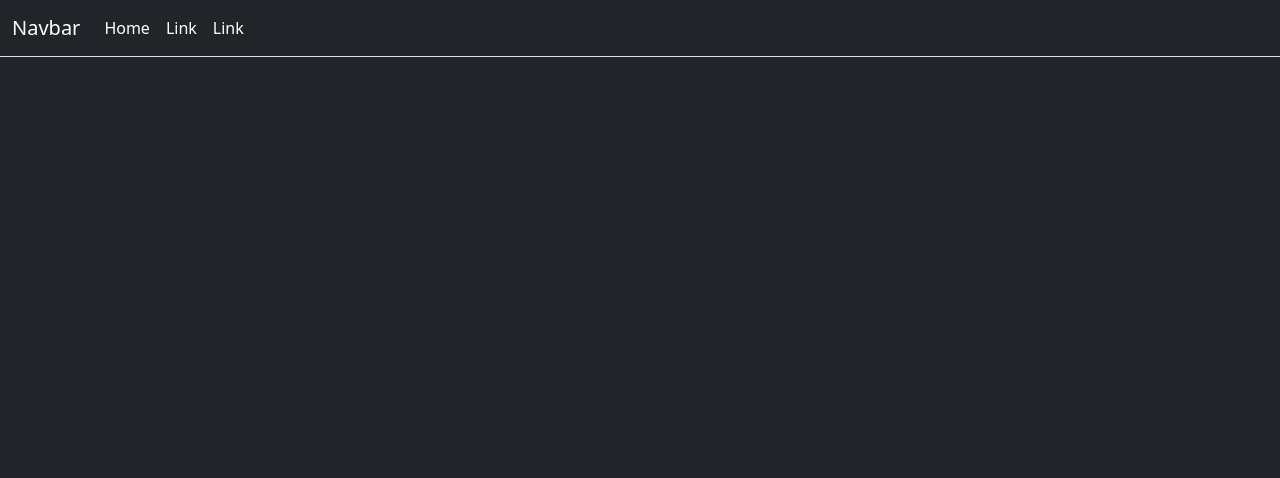
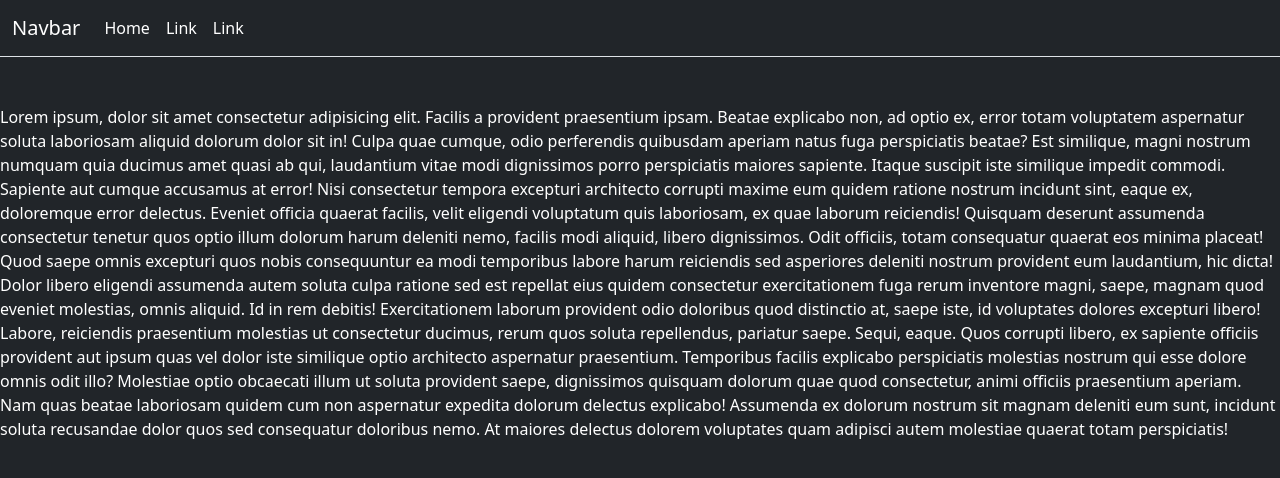
Before and after one commit to fabiogerritferrari/react-router, a React (Vite) app: page /About in a window 1280 px wide. Shown: the top 478 px of the page. Built offline with nearby package versions, Linux system fonts and the light colour scheme.

Commit message:
inserito contenuto generato casualmente all'interno della pagina about

```diff
--- a/src/components/AboutPage.jsx
+++ b/src/components/AboutPage.jsx
@@ -1,7 +1,19 @@
 export default function AboutPage() {
 
     return (
-        <>
-        </>
+        <div className="row">
+            <div className="col-12 text-white mt-5">
+                Lorem ipsum, dolor sit amet consectetur adipisicing elit. Facilis a provident praesentium ipsam. Beatae explicabo non, ad optio ex, error totam voluptatem aspernatur soluta laboriosam aliquid dolorum dolor sit in!
+                Culpa quae cumque, odio perferendis quibusdam aperiam natus fuga perspiciatis beatae? Est similique, magni nostrum numquam quia ducimus amet quasi ab qui, laudantium vitae modi dignissimos porro perspiciatis maiores sapiente.
+                Itaque suscipit iste similique impedit commodi. Sapiente aut cumque accusamus at error! Nisi consectetur tempora excepturi architecto corrupti maxime eum quidem ratione nostrum incidunt sint, eaque ex, doloremque error delectus.
+                Eveniet officia quaerat facilis, velit eligendi voluptatum quis laboriosam, ex quae laborum reiciendis! Quisquam deserunt assumenda consectetur tenetur quos optio illum dolorum harum deleniti nemo, facilis modi aliquid, libero dignissimos.
+                Odit officiis, totam consequatur quaerat eos minima placeat! Quod saepe omnis excepturi quos nobis consequuntur ea modi temporibus labore harum reiciendis sed asperiores deleniti nostrum provident eum laudantium, hic dicta!
+                Dolor libero eligendi assumenda autem soluta culpa ratione sed est repellat eius quidem consectetur exercitationem fuga rerum inventore magni, saepe, magnam quod eveniet molestias, omnis aliquid. Id in rem debitis!
+                Exercitationem laborum provident odio doloribus quod distinctio at, saepe iste, id voluptates dolores excepturi libero! Labore, reiciendis praesentium molestias ut consectetur ducimus, rerum quos soluta repellendus, pariatur saepe. Sequi, eaque.
+                Quos corrupti libero, ex sapiente officiis provident aut ipsum quas vel dolor iste similique optio architecto aspernatur praesentium. Temporibus facilis explicabo perspiciatis molestias nostrum qui esse dolore omnis odit illo?
+                Molestiae optio obcaecati illum ut soluta provident saepe, dignissimos quisquam dolorum quae quod consectetur, animi officiis praesentium aperiam. Nam quas beatae laboriosam quidem cum non aspernatur expedita dolorum delectus explicabo!
+                Assumenda ex dolorum nostrum sit magnam deleniti eum sunt, incidunt soluta recusandae dolor quos sed consequatur doloribus nemo. At maiores delectus dolorem voluptates quam adipisci autem molestiae quaerat totam perspiciatis!
+            </div>
+        </div>
     )
 }
```
